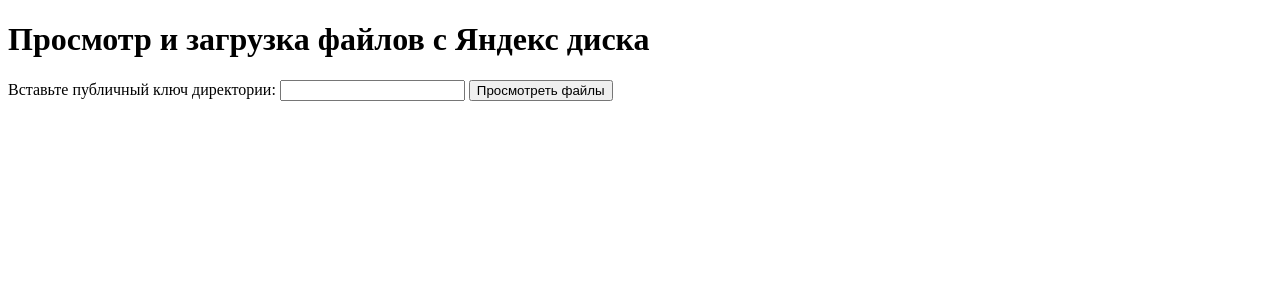
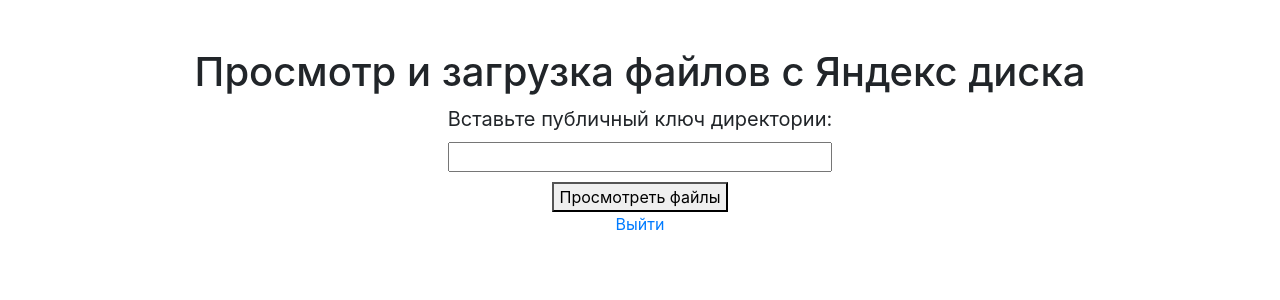
Before and after one commit to dm-kr/test_task_ydisk, a Python web app: template templates/index.html in a window 1280 px wide. Shown: the top 300 px of the page. Run offline with Jinja, Linux system fonts and the light colour scheme; the template is opened without the code that fills it, so the values that code supplies are empty; some libraries are stand-ins or nearby versions.

Commit message:
modified index.html so it looks cleaner

```diff
--- a/templates/index.html
+++ b/templates/index.html
@@ -2,14 +2,21 @@
 <html lang="ru">
 <head>
     <meta charset="utf-8">
+    <link href="https://stackpath.bootstrapcdn.com/bootstrap/4.5.2/css/bootstrap.min.css" rel="stylesheet">
     <title>Просмотр файлов</title>
 </head>
 <body>
-    <h1>Просмотр и загрузка файлов с Яндекс диска</h1>
-    <form action="folder" method="get">
-        <label for="public_key">Вставьте публичный ключ директории:</label>
-        <input type="text" id="public_key" name="public_key" required>
-        <button type="submit">Просмотреть файлы</button>
-    </form>
+    <div style="display: flex; flex-direction: column; align-items: center;" class="container mt-5">
+        <h1>Просмотр и загрузка файлов с Яндекс диска</h1>
+        <form style="display: flex; flex-direction: column; align-items: center;" action="files" method="get">
+            <label style="font-size: 20px;" for="public_key">Вставьте публичный ключ директории:</label>
+            <input style="width: 100%;" type="text" id="public_key" name="public_key" required>
+            <button style="margin-top: 10px;" type="submit">Просмотреть файлы</button>
+        </form>
+        <a href="/logout">Выйти</a>
+    </div>
+    <script src="https://code.jquery.com/jquery-3.5.1.min.js"></script>
+    <script src="https://cdn.jsdelivr.net/npm/@popperjs/core@2.5.4/dist/umd/popper.min.js"></script>
+    <script src="https://stackpath.bootstrapcdn.com/bootstrap/4.5.2/js/bootstrap.min.js"></script>
 </body>
 </html>
```
